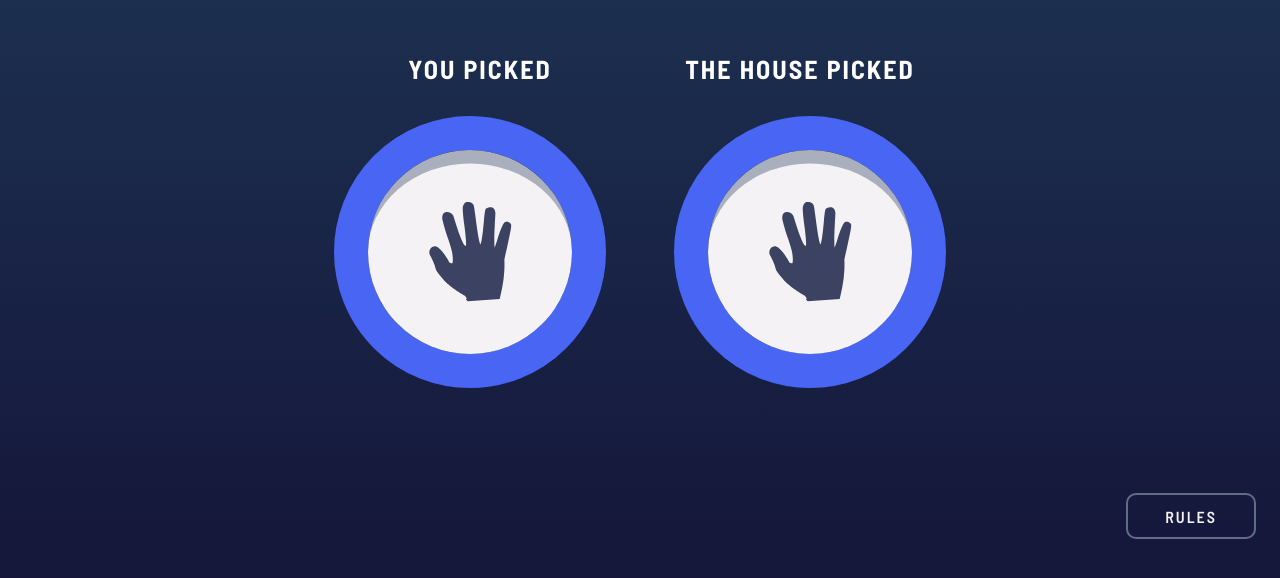
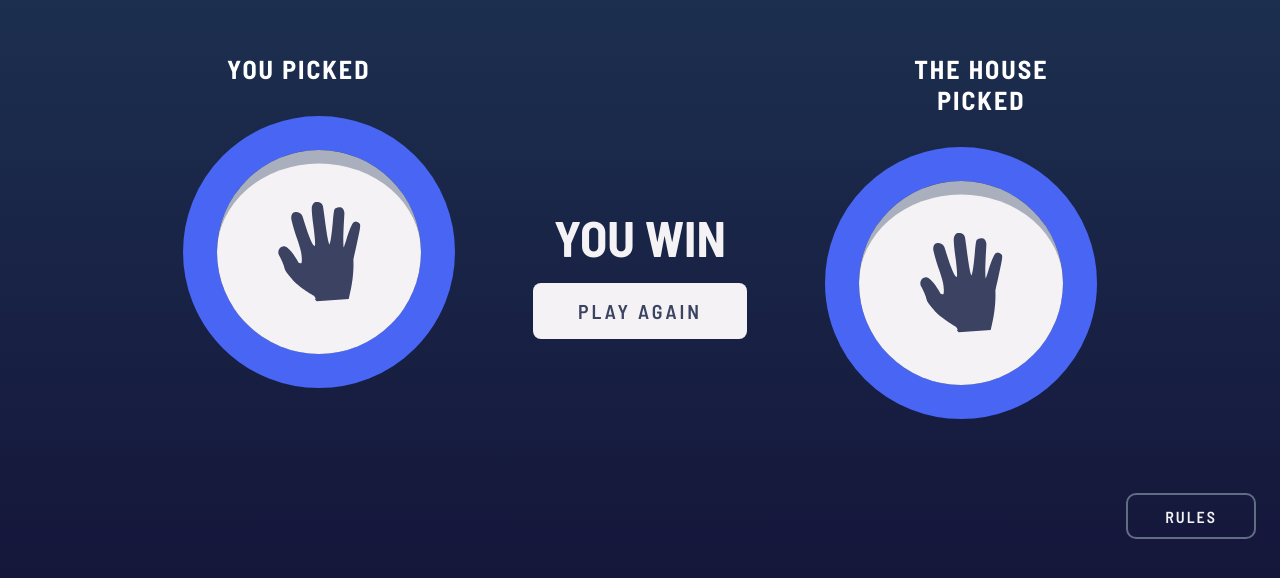
Before and after one commit to abdelilahelhaddad/rock-paper-scissors, a plain HTML site: page index.html in a window 1280 px wide. Shown: the part 192-770 px from the top of the page. Drawn offline with Linux system fonts and the light colour scheme.

Commit message:
:fire: :art: Second Commit Desktop Layout :sparkles: :globe_with_meridians:

```diff
--- a/assets/style/style.scss
+++ b/assets/style/style.scss
@@ -209,9 +209,50 @@ body {
       }
     }
 
+    .userChoice.pick {
+      left: -20%;
+
+      .pickedShadow {
+        display: none;
+      }
+    }
+
     .computerChoice {
       .paperBorder {
         right: 22%;
+      }
+    }
+
+    .computerChoice.pick {
+      right: -20%;
+
+      .pickedShadow {
+        display: none;
+      }
+    }
+
+    .result {
+      align-self: center;
+      text-align: center;
+      width: 100%;
+
+      h2 {
+        font-size: 50px;
+        color: #F4F2F4;
+        text-transform: uppercase;
+        margin-bottom: 1rem;
+      }
+
+      a {
+        display: block;
+        text-decoration: none;
+        background-color: #F4F2F4;
+        color: $Dark-Text;
+        padding: 1rem 2.5rem;
+        letter-spacing: 3px;
+        text-transform: uppercase;
+        font-size: 20px;
+        border-radius: 8px;
       }
     }
   }
--- a/index.html
+++ b/index.html
@@ -36,14 +36,18 @@
       </div>
     </div>
     <div class="container picked">
-      <div class="userChoice">
+      <div class="userChoice pick">
         <h2>You Picked</h2>
         <div class="pickedShadow"></div>
         <div class="paperBorder">
           <div class="paper"><img class="icon-img" src="./assets/images/icon-paper.svg" alt=""></div>
         </div>
       </div>
-      <div class="computerChoice">
+      <div class="result">
+        <h2>You Win</h2>
+        <a href="#">Play Again</a>
+      </div>
+      <div class="computerChoice pick">
         <h2>The House Picked</h2>
         <div class="pickedShadow"></div>
         <div class="paperBorder">
```
Also changed, not shown: assets/style/style.css, 1 other file.
